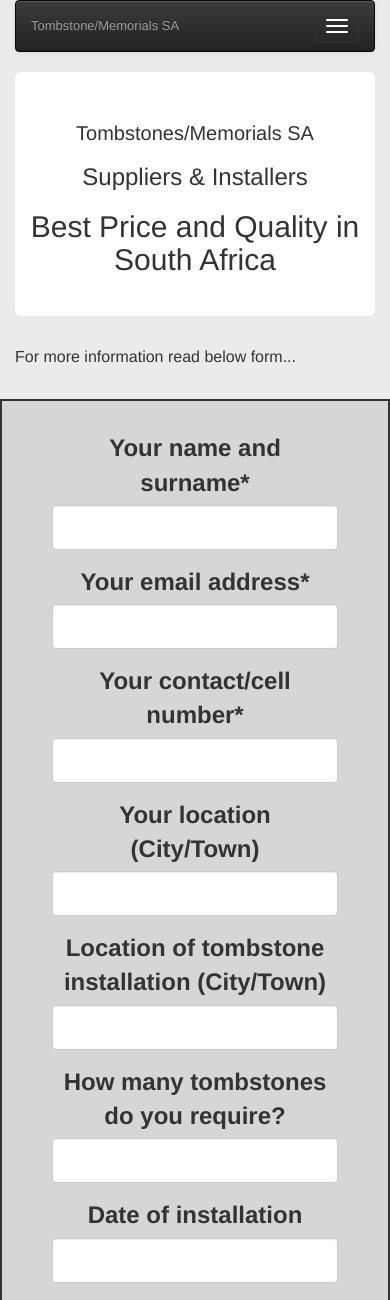
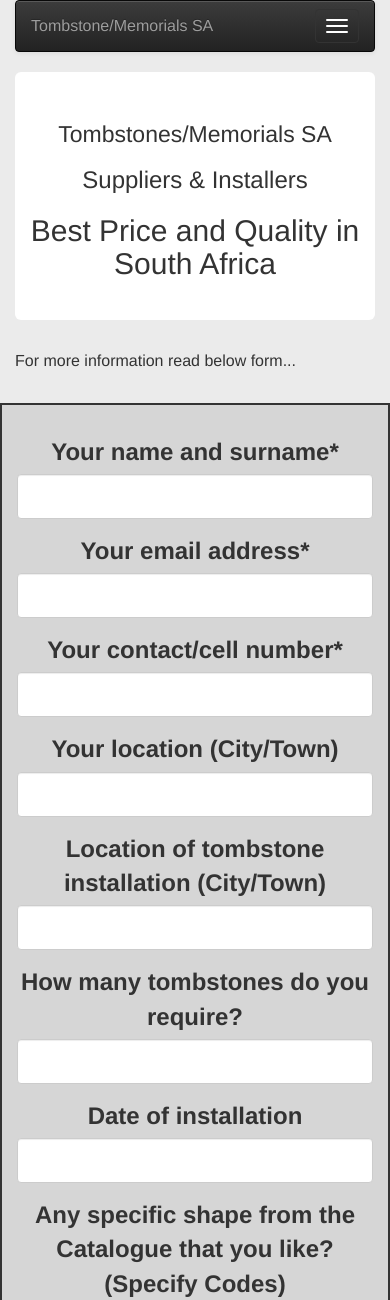
Before and after one commit to Pierre-Ferreira/TombstonesSA-VPS, a Django app: page / in a window 390 px wide. Shown: the top 1300 px of the page. Run offline with Django 3.2, Linux system fonts and the light colour scheme; parts of the project's set-up code (start-up, migrations or seed data) failed here and were passed over; some libraries are stand-ins or nearby versions.

Commit message:
Some more tweaks.

```diff
--- a/static/css/base.css
+++ b/static/css/base.css
@@ -111,9 +111,15 @@
 /*Extra small size screen*/
 @media screen and (max-width: 767px) {
   .navbar .container-fluid .navbar-brand {
-    font-size: small;
+    font-size: medium;
   }
   .homepage-jumbotron h1{
-    font-size: 20px;
+    font-size: 23px;
+  }
+  .contactus-form {
+    padding: 30px 15px 60px;
+  }
+  .page-paragraph {
+      font-size: 23px;
   }
 }
--- a/templates/catalogue_para.html
+++ b/templates/catalogue_para.html
@@ -1,7 +1,7 @@
 <h3>Catalogue references</h3>
 <p class='page-paragraph'>
   Please have a look through the <b><a href='/catalogue'>catalogue</a></b>. Here you can find examples or
-  ideas of what Tombstones/Memorials you might be interested in. Be sure to note
+  ideas of what Tombstones/ Memorials you might be interested in. Be sure to note
   down the codes of the tombstones you are interested in and include it in the
   client form below with the rest of your details.
 </p>
```
